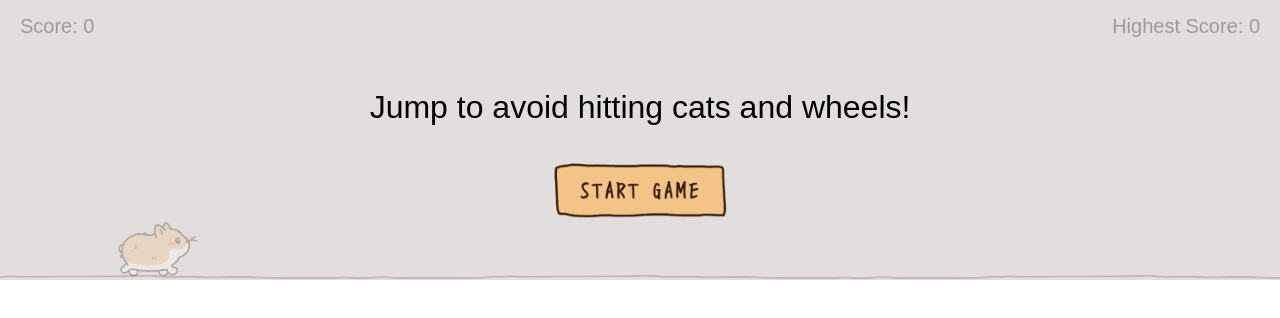
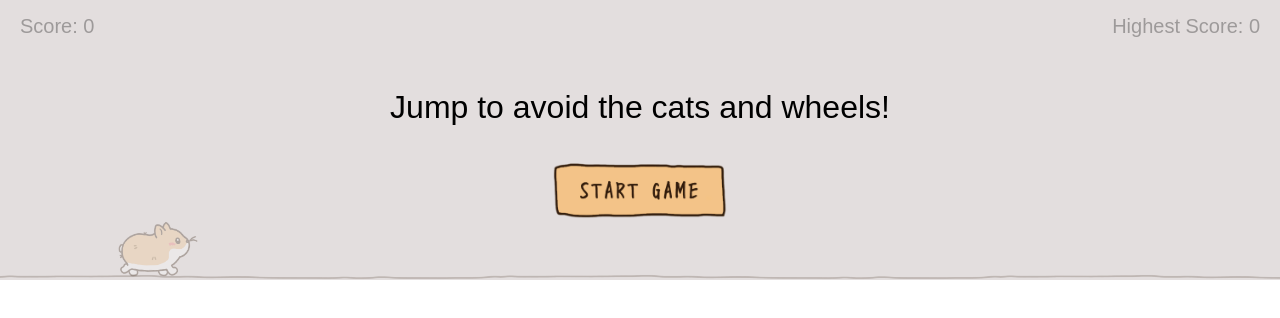
Before and after one commit to hsiangyichen/hamster-jumping-game, a Next.js app: page / in a window 1280 px wide. Shown: the top 318 px of the page. Built offline with nearby package versions, Linux system fonts and the light colour scheme; a web font is replaced by a local one.

Commit message:
feat: change instructions

```diff
--- a/src/app/components/StartGame/StartGame.js
+++ b/src/app/components/StartGame/StartGame.js
@@ -5,9 +5,7 @@ import Image from "next/image";
 const StartGame = ({ onStart }) => {
   return (
     <div className={styles.container}>
-      <h1 className={styles.instruction}>
-        Jump to avoid hitting cats and wheels!
-      </h1>
+      <h1 className={styles.instruction}>Jump to avoid the cats and wheels!</h1>
       <button onClick={onStart} className={styles.startButton}>
         <Image
           src="/images/startButton.png"
```
